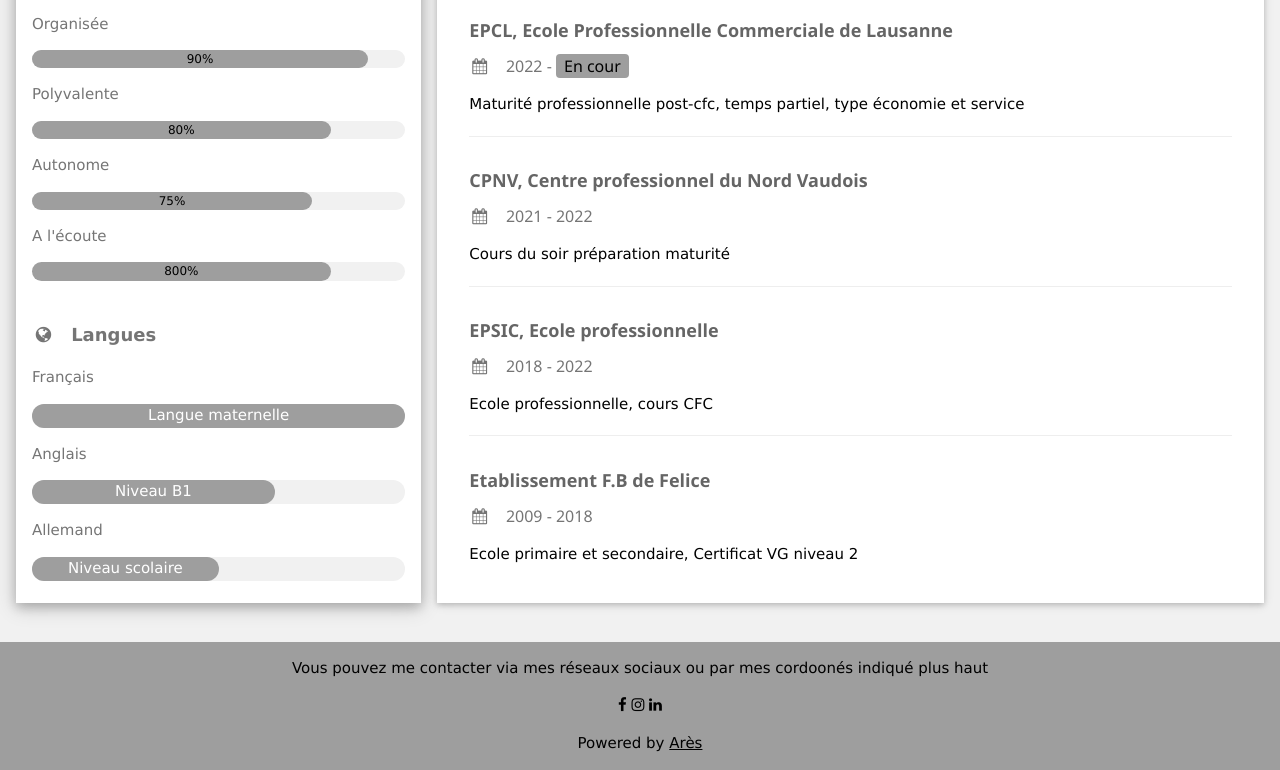
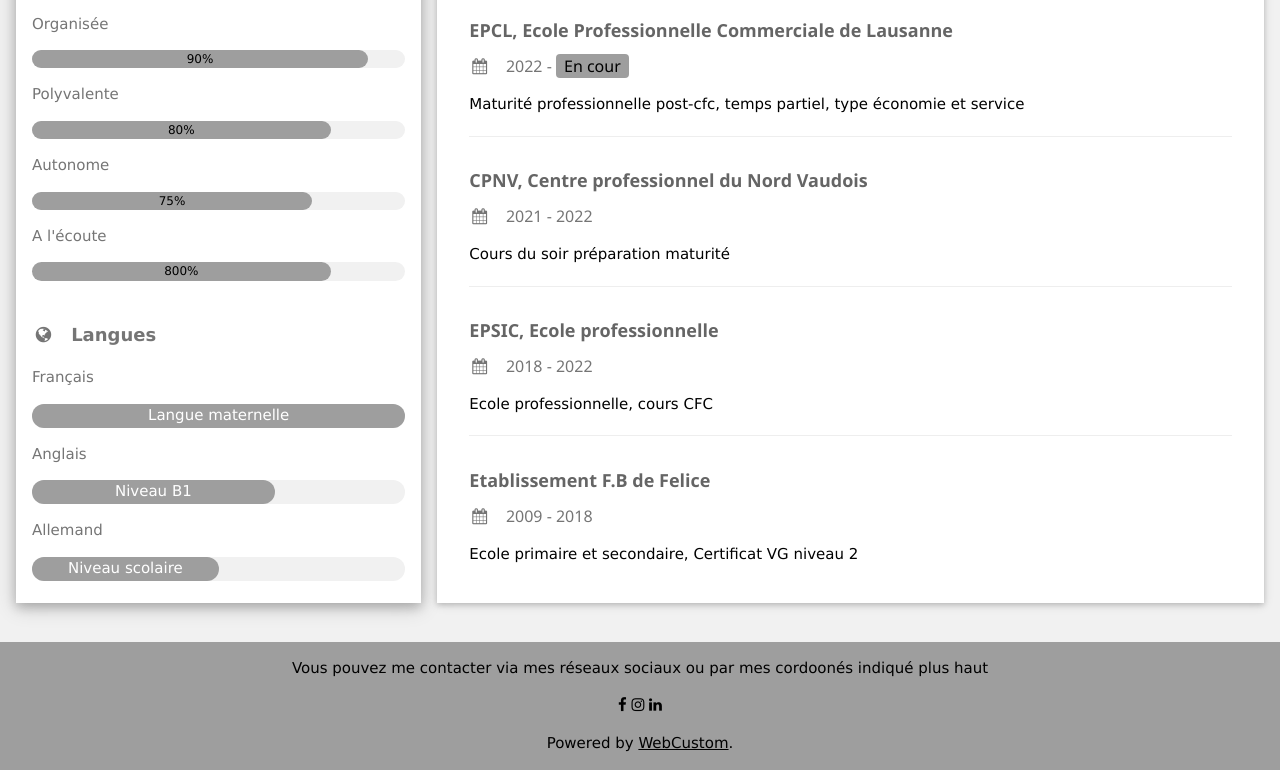
Before and after one commit to im4R3S/JAY, a plain HTML site: page index.html in a window 1280 px wide. Shown: the part 665-1435 px from the top of the page. Drawn offline with Linux system fonts and the light colour scheme.

Commit message:
Add files via upload

```diff
--- a/index.html
+++ b/index.html
@@ -14,7 +14,7 @@
     <meta property="og:description" content="Online CV of Jayleen Curty">
     <meta property="og:image" content="" href="img/jay.png">
     <style>
-        html {font-family: "Roboto", sans-serif}
+        html {font-family: "Nunito", sans-serif!important;}
     </style>
 </head>
 <body class="w3-light-grey">
@@ -126,7 +126,7 @@
       <a href="https://facebook.com/jaycurty" target="_blank"><i class="fa fa-facebook w3-hover-opacity"></i></a>
       <a href="https://instagram.com/jaycurty" target="_blank"><i class="fa fa-instagram w3-hover-opacity"></i></a>
       <a href="https://linkedin.com/jaycurty" target="_blank"><i class="fa fa-linkedin w3-hover-opacity"></i></a>
-      <p>Powered by <a href="https://github.com/im4R3S" target="_blank">Arès</a></p>
+      <p>Powered by <a href="https://im4R3S.github.io/WebCustom" target="_blank">WebCustom</a>.</p>
     </footer>
 </body>
 </html>
```
